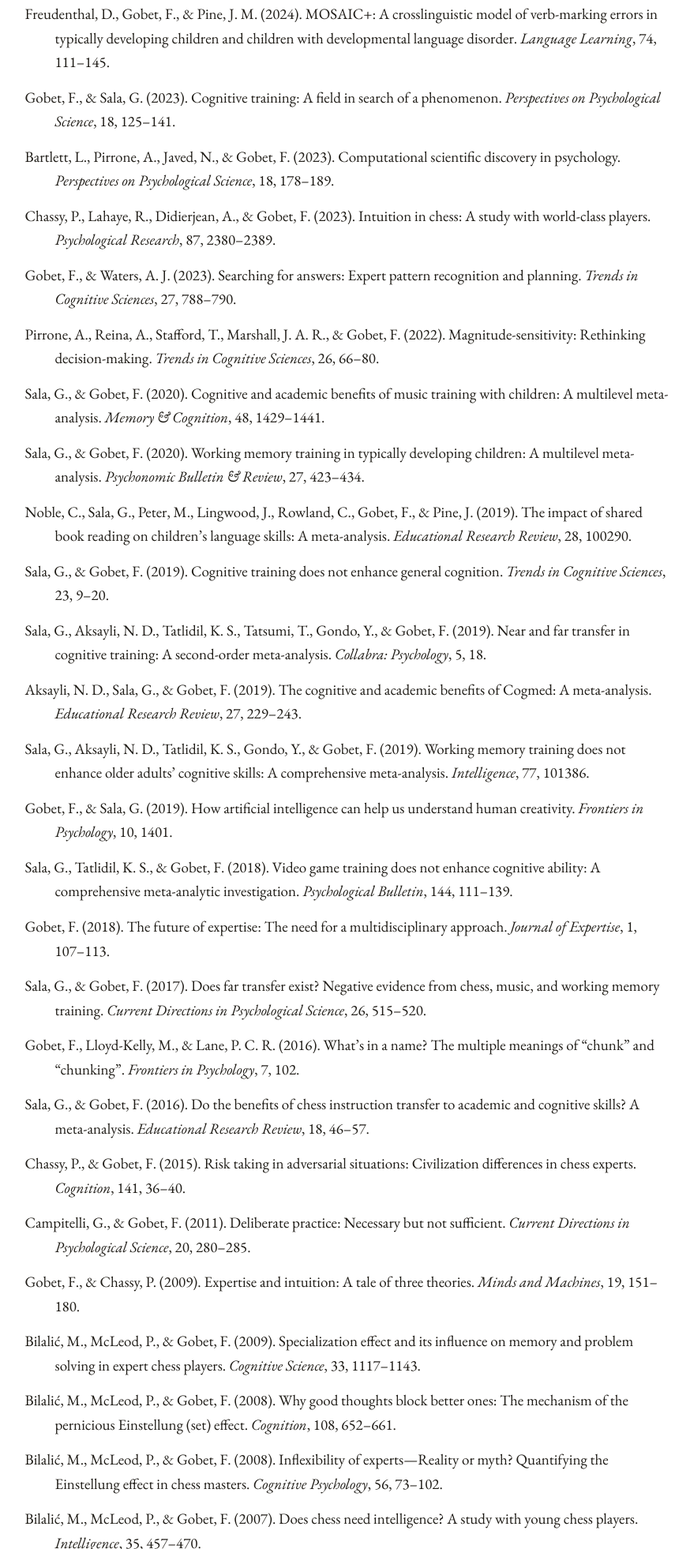
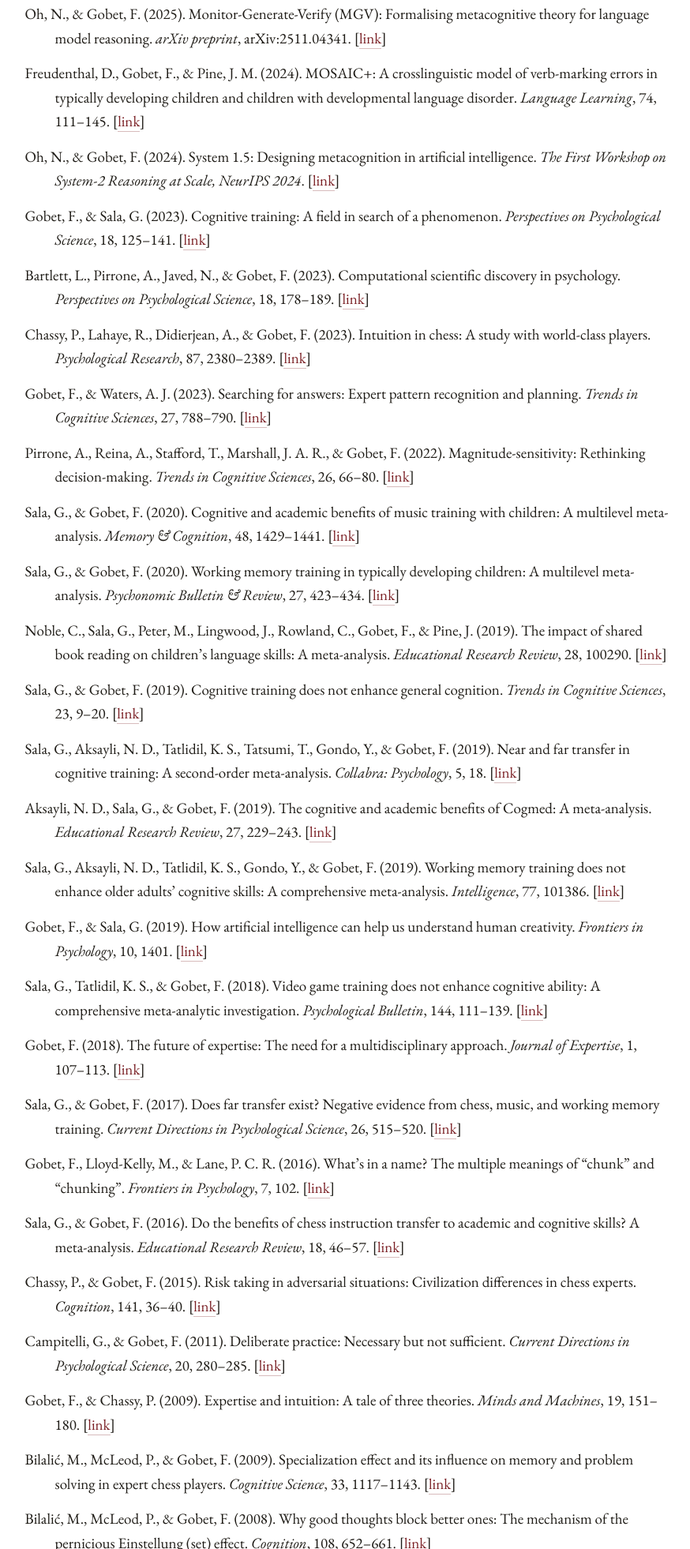
Before and after one commit to fernandgobet/fernandgobet.github.io, a plain HTML site: page publications.html in a window 1280 px wide. Shown: the part 1726-3688 px from the top of the page at 79% size, without its empty margins (200-1074 px from the left). Drawn offline with nearby package versions, Linux system fonts and the light colour scheme.

Commit message:
Add paper links, numbered Simon references and Oh & Gobet papers
Co-Authored-By: Claude Fable 5.2 <noreply@anthropic.com>

```diff
--- a/publications.html
+++ b/publications.html
@@ -38,52 +38,57 @@
 
   <h2>Selected Articles</h2>
   <ol class="pubs">
-    <li>Guida, A., Mathy, F., Gobet, F., Campitelli, G., &amp; Sala, G. (2026). Linking space and ordinal position in working memory: A multi-level meta-analysis of the SPoARC effect. <i>Cognition</i>, 266, 106276.</li>
-    <li>Bartlett, L. K., Javed, N., Bennett, D., Lane, P. C. R., &amp; Gobet, F. (2026). Generating models of attentional cueing and inhibition of return with genetic programming. <i>Cognitive Systems Research</i>, 95, 101420.</li>
-    <li>Oh, N., &amp; Gobet, F. (2026). Small foundation models of human cognition and behaviour. <i>arXiv preprint</i>, arXiv:2608.05224.</li>
-    <li>Jessop, A., Pine, J. M., &amp; Gobet, F. (2025). Chunk-based incremental processing and learning: An integrated theory of word discovery, implicit statistical learning, and speed of lexical processing. <i>Psychological Review</i>, 132, 1340–1374.</li>
-    <li>Martire, K. A., Neal, T. M. S., Gobet, F., Chin, J. M., Berengut, J. F., &amp; Edmond, G. (2025). Psychological insights for judging expertise and implications for adversarial legal contexts. <i>Nature Reviews Psychology</i>, 4, 264–276.</li>
-    <li>Musslick, S., Bartlett, L. K., Chandramouli, S. H., Dubova, M., Gobet, F., Griffiths, T. L., et al. (2025). Automating the practice of science: Opportunities, challenges, and implications. <i>Proceedings of the National Academy of Sciences</i>, 122, e2401238121.</li>    <li>Freudenthal, D., Gobet, F., &amp; Pine, J. M. (2024). MOSAIC+: A crosslinguistic model of verb-marking errors in typically developing children and children with developmental language disorder. <i>Language Learning</i>, 74, 111–145.</li>    <li>Gobet, F., &amp; Sala, G. (2023). Cognitive training: A field in search of a phenomenon. <i>Perspectives on Psychological Science</i>, 18, 125–141.</li>
-    <li>Bartlett, L., Pirrone, A., Javed, N., &amp; Gobet, F. (2023). Computational scientific discovery in psychology. <i>Perspectives on Psychological Science</i>, 18, 178–189.</li>
-    <li>Chassy, P., Lahaye, R., Didierjean, A., &amp; Gobet, F. (2023). Intuition in chess: A study with world-class players. <i>Psychological Research</i>, 87, 2380–2389.</li>
-    <li>Gobet, F., &amp; Waters, A. J. (2023). Searching for answers: Expert pattern recognition and planning. <i>Trends in Cognitive Sciences</i>, 27, 788–790.</li>
-    <li>Pirrone, A., Reina, A., Stafford, T., Marshall, J. A. R., &amp; Gobet, F. (2022). Magnitude-sensitivity: Rethinking decision-making. <i>Trends in Cognitive Sciences</i>, 26, 66–80.</li>
-    <li>Sala, G., &amp; Gobet, F. (2020). Cognitive and academic benefits of music training with children: A multilevel meta-analysis. <i>Memory &amp; Cognition</i>, 48, 1429–1441.</li>
-    <li>Sala, G., &amp; Gobet, F. (2020). Working memory training in typically developing children: A multilevel meta-analysis. <i>Psychonomic Bulletin &amp; Review</i>, 27, 423–434.</li>
-    <li>Noble, C., Sala, G., Peter, M., Lingwood, J., Rowland, C., Gobet, F., &amp; Pine, J. (2019). The impact of shared book reading on children’s language skills: A meta-analysis. <i>Educational Research Review</i>, 28, 100290.</li>
-    <li>Sala, G., &amp; Gobet, F. (2019). Cognitive training does not enhance general cognition. <i>Trends in Cognitive Sciences</i>, 23, 9–20.</li>
-    <li>Sala, G., Aksayli, N. D., Tatlidil, K. S., Tatsumi, T., Gondo, Y., &amp; Gobet, F. (2019). Near and far transfer in cognitive training: A second-order meta-analysis. <i>Collabra: Psychology</i>, 5, 18.</li>
-    <li>Aksayli, N. D., Sala, G., &amp; Gobet, F. (2019). The cognitive and academic benefits of Cogmed: A meta-analysis. <i>Educational Research Review</i>, 27, 229–243.</li>
-    <li>Sala, G., Aksayli, N. D., Tatlidil, K. S., Gondo, Y., &amp; Gobet, F. (2019). Working memory training does not enhance older adults’ cognitive skills: A comprehensive meta-analysis. <i>Intelligence</i>, 77, 101386.</li>
-    <li>Gobet, F., &amp; Sala, G. (2019). How artificial intelligence can help us understand human creativity. <i>Frontiers in Psychology</i>, 10, 1401.</li>
-    <li>Sala, G., Tatlidil, K. S., &amp; Gobet, F. (2018). Video game training does not enhance cognitive ability: A comprehensive meta-analytic investigation. <i>Psychological Bulletin</i>, 144, 111–139.</li>
-    <li>Gobet, F. (2018). The future of expertise: The need for a multidisciplinary approach. <i>Journal of Expertise</i>, 1, 107–113.</li>
-    <li>Sala, G., &amp; Gobet, F. (2017). Does far transfer exist? Negative evidence from chess, music, and working memory training. <i>Current Directions in Psychological Science</i>, 26, 515–520.</li>
-    <li>Gobet, F., Lloyd-Kelly, M., &amp; Lane, P. C. R. (2016). What’s in a name? The multiple meanings of “chunk” and “chunking”. <i>Frontiers in Psychology</i>, 7, 102.</li>
-    <li>Sala, G., &amp; Gobet, F. (2016). Do the benefits of chess instruction transfer to academic and cognitive skills? A meta-analysis. <i>Educational Research Review</i>, 18, 46–57.</li>
-    <li>Chassy, P., &amp; Gobet, F. (2015). Risk taking in adversarial situations: Civilization differences in chess experts. <i>Cognition</i>, 141, 36–40.</li>
-    <li>Campitelli, G., &amp; Gobet, F. (2011). Deliberate practice: Necessary but not sufficient. <i>Current Directions in Psychological Science</i>, 20, 280–285.</li>
-    <li>Gobet, F., &amp; Chassy, P. (2009). Expertise and intuition: A tale of three theories. <i>Minds and Machines</i>, 19, 151–180.</li>
-    <li>Bilalić, M., McLeod, P., &amp; Gobet, F. (2009). Specialization effect and its influence on memory and problem solving in expert chess players. <i>Cognitive Science</i>, 33, 1117–1143.</li>
-    <li>Bilalić, M., McLeod, P., &amp; Gobet, F. (2008). Why good thoughts block better ones: The mechanism of the pernicious Einstellung (set) effect. <i>Cognition</i>, 108, 652–661.</li>
-    <li>Bilalić, M., McLeod, P., &amp; Gobet, F. (2008). Inflexibility of experts—Reality or myth? Quantifying the Einstellung effect in chess masters. <i>Cognitive Psychology</i>, 56, 73–102.</li>
-    <li>Bilalić, M., McLeod, P., &amp; Gobet, F. (2007). Does chess need intelligence? A study with young chess players. <i>Intelligence</i>, 35, 457–470.</li>
-    <li>Gobet, F., &amp; Campitelli, G. (2007). The role of domain-specific practice, handedness, and starting age in chess. <i>Developmental Psychology</i>, 43, 159–172.</li>
-    <li>Campitelli, G., Gobet, F., Head, K., Buckley, M., &amp; Parker, A. (2007). Brain localization of memory chunks in chessplayers. <i>International Journal of Neuroscience</i>, 117, 1641–1659.</li>
-    <li>Gobet, F. (2005). Chunking models of expertise: Implications for education. <i>Applied Cognitive Psychology</i>, 19, 183–204.</li>
-    <li>Campitelli, G., &amp; Gobet, F. (2005). The mind’s eye in blindfold chess. <i>European Journal of Cognitive Psychology</i>, 17, 23–45.</li>
-    <li>Gobet, F., &amp; Clarkson, G. (2004). Chunks in expert memory: Evidence for the magical number four… or is it two? <i>Memory</i>, 12, 732–747.</li>
-    <li>Gobet, F., &amp; Waters, A. J. (2003). The role of constraints in expert memory. <i>Journal of Experimental Psychology: Learning</i>, Memory, and Cognition, 29, 1082–1094.</li>
-    <li>Gobet, F., Lane, P. C. R., Croker, S., Cheng, P. C.-H., Jones, G., Oliver, I., &amp; Pine, J. M. (2001). Chunking mechanisms in human learning. <i>Trends in Cognitive Sciences</i>, 5, 236–243.</li>
-    <li>Gobet, F., &amp; Simon, H. A. (2000). <a href="https://doi.org/10.1207/s15516709cog2404_4">Five seconds or sixty? Presentation time in expert memory</a>. <i>Cognitive Science</i>, 24, 651–682.</li>
-    <li>Gobet, F. (1998). Expert memory: A comparison of four theories. <i>Cognition</i>, 66, 115–152.</li>
-    <li>Gobet, F., &amp; Simon, H. A. (1998). <a href="https://doi.org/10.1080/741942359">Expert chess memory: Revisiting the chunking hypothesis</a>. <i>Memory</i>, 6, 225–255.</li>
-    <li>Gobet, F., &amp; Simon, H. A. (1998). <a href="https://doi.org/10.1007/s004260050025">Pattern recognition makes search possible: Comments on Holding (1992)</a>. <i>Psychological Research</i>, 61, 204–208.</li>
-    <li>Gobet, F. (1997). A pattern-recognition theory of search in expert problem solving. <i>Thinking &amp; Reasoning</i>, 3, 291–313.</li>
-    <li>Gobet, F., &amp; Simon, H. A. (1996). <a href="https://doi.org/10.1006/cogp.1996.0011">Templates in chess memory: A mechanism for recalling several boards</a>. <i>Cognitive Psychology</i>, 31, 1–40.</li>
-    <li>Gobet, F., &amp; Simon, H. A. (1996). <a href="https://doi.org/10.3758/BF03200937">Recall of random and distorted chess positions: Implications for the theory of expertise</a>. <i>Memory &amp; Cognition</i>, 24, 493–503.</li>
-    <li>Gobet, F., &amp; Simon, H. A. (1996). <a href="https://doi.org/10.3758/BF03212414">Recall of rapidly presented random chess positions is a function of skill</a>. <i>Psychonomic Bulletin &amp; Review</i>, 3, 159–163.</li>
-    <li>Gobet, F., &amp; Simon, H. A. (1996). <a href="https://doi.org/10.1111/j.1467-9280.1996.tb00666.x">The roles of recognition processes and look-ahead search in time-constrained expert problem solving: Evidence from grand-master-level chess</a>. <i>Psychological Science</i>, 7, 52–55.</li>
+    <li>Guida, A., Mathy, F., Gobet, F., Campitelli, G., &amp; Sala, G. (2026). Linking space and ordinal position in working memory: A multi-level meta-analysis of the SPoARC effect. <i>Cognition</i>, 266, 106276. [<a href="https://doi.org/10.1016/j.cognition.2025.106276">link</a>]</li>
+    <li>Bartlett, L. K., Javed, N., Bennett, D., Lane, P. C. R., &amp; Gobet, F. (2026). Generating models of attentional cueing and inhibition of return with genetic programming. <i>Cognitive Systems Research</i>, 95, 101420. [<a href="https://doi.org/10.1016/j.cogsys.2025.101420">link</a>]</li>
+    <li>Oh, N., &amp; Gobet, F. (2026). Small foundation models of human cognition and behaviour. <i>arXiv preprint</i>, arXiv:2608.05224. [<a href="https://arxiv.org/abs/2608.05224">link</a>]</li>
+    <li>Jessop, A., Pine, J. M., &amp; Gobet, F. (2025). Chunk-based incremental processing and learning: An integrated theory of word discovery, implicit statistical learning, and speed of lexical processing. <i>Psychological Review</i>, 132, 1340–1374. [<a href="https://doi.org/10.1037/rev0000564">link</a>]</li>
+    <li>Martire, K. A., Neal, T. M. S., Gobet, F., Chin, J. M., Berengut, J. F., &amp; Edmond, G. (2025). Psychological insights for judging expertise and implications for adversarial legal contexts. <i>Nature Reviews Psychology</i>, 4, 264–276. [<a href="https://doi.org/10.1038/s44159-025-00430-4">link</a>]</li>
+    <li>Musslick, S., Bartlett, L. K., Chandramouli, S. H., Dubova, M., Gobet, F., Griffiths, T. L., et al. (2025). Automating the practice of science: Opportunities, challenges, and implications. <i>Proceedings of the National Academy of Sciences</i>, 122, e2401238121. [<a href="https://doi.org/10.1073/pnas.2401238121">link</a>]</li>
+    <li>Oh, N., &amp; Gobet, F. (2025). Monitor-Generate-Verify (MGV): Formalising metacognitive theory for language model reasoning. <i>arXiv preprint</i>, arXiv:2511.04341. [<a href="https://arxiv.org/abs/2511.04341">link</a>]</li>
+    <li>Freudenthal, D., Gobet, F., &amp; Pine, J. M. (2024). MOSAIC+: A crosslinguistic model of verb-marking errors in typically developing children and children with developmental language disorder. <i>Language Learning</i>, 74, 111–145. [<a href="https://doi.org/10.1111/lang.12580">link</a>]</li>
+    <li>Oh, N., &amp; Gobet, F. (2024). System 1.5: Designing metacognition in artificial intelligence. <i>The First Workshop on System-2 Reasoning at Scale, NeurIPS 2024</i>. [<a href="https://neurips.cc/virtual/2024/104306">link</a>]</li>
+    <li>Gobet, F., &amp; Sala, G. (2023). Cognitive training: A field in search of a phenomenon. <i>Perspectives on Psychological Science</i>, 18, 125–141. [<a href="https://doi.org/10.1177/17456916221091830">link</a>]</li>
+    <li>Bartlett, L., Pirrone, A., Javed, N., &amp; Gobet, F. (2023). Computational scientific discovery in psychology. <i>Perspectives on Psychological Science</i>, 18, 178–189. [<a href="https://doi.org/10.1177/17456916221091833">link</a>]</li>
+    <li>Chassy, P., Lahaye, R., Didierjean, A., &amp; Gobet, F. (2023). Intuition in chess: A study with world-class players. <i>Psychological Research</i>, 87, 2380–2389. [<a href="https://doi.org/10.1007/s00426-023-01823-x">link</a>]</li>
+    <li>Gobet, F., &amp; Waters, A. J. (2023). Searching for answers: Expert pattern recognition and planning. <i>Trends in Cognitive Sciences</i>, 27, 788–790. [<a href="https://doi.org/10.1016/j.tics.2023.07.006">link</a>]</li>
+    <li>Pirrone, A., Reina, A., Stafford, T., Marshall, J. A. R., &amp; Gobet, F. (2022). Magnitude-sensitivity: Rethinking decision-making. <i>Trends in Cognitive Sciences</i>, 26, 66–80. [<a href="https://doi.org/10.1016/j.tics.2021.10.006">link</a>]</li>
+    <li>Sala, G., &amp; Gobet, F. (2020). Cognitive and academic benefits of music training with children: A multilevel meta-analysis. <i>Memory &amp; Cognition</i>, 48, 1429–1441. [<a href="https://doi.org/10.3758/s13421-020-01060-2">link</a>]</li>
+    <li>Sala, G., &amp; Gobet, F. (2020). Working memory training in typically developing children: A multilevel meta-analysis. <i>Psychonomic Bulletin &amp; Review</i>, 27, 423–434. [<a href="https://doi.org/10.3758/s13423-019-01681-y">link</a>]</li>
+    <li>Noble, C., Sala, G., Peter, M., Lingwood, J., Rowland, C., Gobet, F., &amp; Pine, J. (2019). The impact of shared book reading on children’s language skills: A meta-analysis. <i>Educational Research Review</i>, 28, 100290. [<a href="https://doi.org/10.1016/j.edurev.2019.100290">link</a>]</li>
+    <li>Sala, G., &amp; Gobet, F. (2019). Cognitive training does not enhance general cognition. <i>Trends in Cognitive Sciences</i>, 23, 9–20. [<a href="https://doi.org/10.1016/j.tics.2018.10.004">link</a>]</li>
+    <li>Sala, G., Aksayli, N. D., Tatlidil, K. S., Tatsumi, T., Gondo, Y., &amp; Gobet, F. (2019). Near and far transfer in cognitive training: A second-order meta-analysis. <i>Collabra: Psychology</i>, 5, 18. [<a href="https://doi.org/10.1525/collabra.203">link</a>]</li>
+    <li>Aksayli, N. D., Sala, G., &amp; Gobet, F. (2019). The cognitive and academic benefits of Cogmed: A meta-analysis. <i>Educational Research Review</i>, 27, 229–243. [<a href="https://doi.org/10.1016/j.edurev.2019.04.003">link</a>]</li>
+    <li>Sala, G., Aksayli, N. D., Tatlidil, K. S., Gondo, Y., &amp; Gobet, F. (2019). Working memory training does not enhance older adults’ cognitive skills: A comprehensive meta-analysis. <i>Intelligence</i>, 77, 101386. [<a href="https://doi.org/10.1016/j.intell.2019.101386">link</a>]</li>
+    <li>Gobet, F., &amp; Sala, G. (2019). How artificial intelligence can help us understand human creativity. <i>Frontiers in Psychology</i>, 10, 1401. [<a href="https://doi.org/10.3389/fpsyg.2019.01401">link</a>]</li>
+    <li>Sala, G., Tatlidil, K. S., &amp; Gobet, F. (2018). Video game training does not enhance cognitive ability: A comprehensive meta-analytic investigation. <i>Psychological Bulletin</i>, 144, 111–139. [<a href="https://doi.org/10.1037/bul0000139">link</a>]</li>
+    <li>Gobet, F. (2018). The future of expertise: The need for a multidisciplinary approach. <i>Journal of Expertise</i>, 1, 107–113. [<a href="https://www.journalofexpertise.org/articles/volume1_issue2/JoE_2018_1_2_Gobet.html">link</a>]</li>
+    <li>Sala, G., &amp; Gobet, F. (2017). Does far transfer exist? Negative evidence from chess, music, and working memory training. <i>Current Directions in Psychological Science</i>, 26, 515–520. [<a href="https://doi.org/10.1177/0963721417712760">link</a>]</li>
+    <li>Gobet, F., Lloyd-Kelly, M., &amp; Lane, P. C. R. (2016). What’s in a name? The multiple meanings of “chunk” and “chunking”. <i>Frontiers in Psychology</i>, 7, 102. [<a href="https://doi.org/10.3389/fpsyg.2016.00102">link</a>]</li>
+    <li>Sala, G., &amp; Gobet, F. (2016). Do the benefits of chess instruction transfer to academic and cognitive skills? A meta-analysis. <i>Educational Research Review</i>, 18, 46–57. [<a href="https://doi.org/10.1016/j.edurev.2016.02.002">link</a>]</li>
+    <li>Chassy, P., &amp; Gobet, F. (2015). Risk taking in adversarial situations: Civilization differences in chess experts. <i>Cognition</i>, 141, 36–40. [<a href="https://doi.org/10.1016/j.cognition.2015.04.008">link</a>]</li>
+    <li>Campitelli, G., &amp; Gobet, F. (2011). Deliberate practice: Necessary but not sufficient. <i>Current Directions in Psychological Science</i>, 20, 280–285. [<a href="https://doi.org/10.1177/0963721411421922">link</a>]</li>
+    <li>Gobet, F., &amp; Chassy, P. (2009). Expertise and intuition: A tale of three theories. <i>Minds and Machines</i>, 19, 151–180. [<a href="https://doi.org/10.1007/s11023-008-9131-5">link</a>]</li>
+    <li>Bilalić, M., McLeod, P., &amp; Gobet, F. (2009). Specialization effect and its influence on memory and problem solving in expert chess players. <i>Cognitive Science</i>, 33, 1117–1143. [<a href="https://doi.org/10.1111/j.1551-6709.2009.01030.x">link</a>]</li>
+    <li>Bilalić, M., McLeod, P., &amp; Gobet, F. (2008). Why good thoughts block better ones: The mechanism of the pernicious Einstellung (set) effect. <i>Cognition</i>, 108, 652–661. [<a href="https://doi.org/10.1016/j.cognition.2008.05.005">link</a>]</li>
+    <li>Bilalić, M., McLeod, P., &amp; Gobet, F. (2008). Inflexibility of experts—Reality or myth? Quantifying the Einstellung effect in chess masters. <i>Cognitive Psychology</i>, 56, 73–102. [<a href="https://doi.org/10.1016/j.cogpsych.2007.02.001">link</a>]</li>
+    <li>Bilalić, M., McLeod, P., &amp; Gobet, F. (2007). Does chess need intelligence? A study with young chess players. <i>Intelligence</i>, 35, 457–470. [<a href="https://doi.org/10.1016/j.intell.2006.09.005">link</a>]</li>
+    <li>Gobet, F., &amp; Campitelli, G. (2007). The role of domain-specific practice, handedness, and starting age in chess. <i>Developmental Psychology</i>, 43, 159–172. [<a href="https://doi.org/10.1037/0012-1649.43.1.159">link</a>]</li>
+    <li>Campitelli, G., Gobet, F., Head, K., Buckley, M., &amp; Parker, A. (2007). Brain localization of memory chunks in chessplayers. <i>International Journal of Neuroscience</i>, 117, 1641–1659. [<a href="https://doi.org/10.1080/00207450601041955">link</a>]</li>
+    <li>Gobet, F. (2005). Chunking models of expertise: Implications for education. <i>Applied Cognitive Psychology</i>, 19, 183–204. [<a href="https://doi.org/10.1002/acp.1110">link</a>]</li>
+    <li>Campitelli, G., &amp; Gobet, F. (2005). The mind’s eye in blindfold chess. <i>European Journal of Cognitive Psychology</i>, 17, 23–45. [<a href="https://doi.org/10.1080/09541440340000349">link</a>]</li>
+    <li>Gobet, F., &amp; Clarkson, G. (2004). Chunks in expert memory: Evidence for the magical number four… or is it two? <i>Memory</i>, 12, 732–747. [<a href="https://doi.org/10.1080/09658210344000530">link</a>]</li>
+    <li>Gobet, F., &amp; Waters, A. J. (2003). The role of constraints in expert memory. <i>Journal of Experimental Psychology: Learning, Memory, and Cognition</i>, 29, 1082–1094. [<a href="https://doi.org/10.1037/0278-7393.29.6.1082">link</a>]</li>
+    <li>Gobet, F., Lane, P. C. R., Croker, S., Cheng, P. C.-H., Jones, G., Oliver, I., &amp; Pine, J. M. (2001). Chunking mechanisms in human learning. <i>Trends in Cognitive Sciences</i>, 5, 236–243. [<a href="https://doi.org/10.1016/S1364-6613(00)01662-4">link</a>]</li>
+    <li>Gobet, F., &amp; Simon, H. A. (2000). Five seconds or sixty? Presentation time in expert memory. <i>Cognitive Science</i>, 24, 651–682. [<a href="https://doi.org/10.1207/s15516709cog2404_4">link</a>]</li>
+    <li>Simon, H. A., &amp; Gobet, F. (2000). Expertise effects in memory recall: Comment on Vicente and Wang (1998). <i>Psychological Review</i>, 107, 593–600. [<a href="https://doi.org/10.1037/0033-295X.107.3.593">link</a>]</li>
+    <li>Gobet, F. (1998). Expert memory: A comparison of four theories. <i>Cognition</i>, 66, 115–152. [<a href="https://doi.org/10.1016/S0010-0277(98)00020-1">link</a>]</li>
+    <li>Gobet, F., &amp; Simon, H. A. (1998). Expert chess memory: Revisiting the chunking hypothesis. <i>Memory</i>, 6, 225–255. [<a href="https://doi.org/10.1080/741942359">link</a>]</li>
+    <li>Gobet, F., &amp; Simon, H. A. (1998). Pattern recognition makes search possible: Comments on Holding (1992). <i>Psychological Research</i>, 61, 204–208. [<a href="https://doi.org/10.1007/s004260050025">link</a>]</li>
+    <li>Gobet, F. (1997). A pattern-recognition theory of search in expert problem solving. <i>Thinking &amp; Reasoning</i>, 3, 291–313. [<a href="https://doi.org/10.1080/135467897394301">link</a>]</li>
+    <li>Gobet, F., &amp; Simon, H. A. (1996). Templates in chess memory: A mechanism for recalling several boards. <i>Cognitive Psychology</i>, 31, 1–40. [<a href="https://doi.org/10.1006/cogp.1996.0011">link</a>]</li>
+    <li>Gobet, F., &amp; Simon, H. A. (1996). Recall of random and distorted chess positions: Implications for the theory of expertise. <i>Memory &amp; Cognition</i>, 24, 493–503. [<a href="https://doi.org/10.3758/BF03200937">link</a>]</li>
+    <li>Gobet, F., &amp; Simon, H. A. (1996). Recall of rapidly presented random chess positions is a function of skill. <i>Psychonomic Bulletin &amp; Review</i>, 3, 159–163. [<a href="https://doi.org/10.3758/BF03212414">link</a>]</li>
+    <li>Gobet, F., &amp; Simon, H. A. (1996). The roles of recognition processes and look-ahead search in time-constrained expert problem solving: Evidence from grand-master-level chess. <i>Psychological Science</i>, 7, 52–55. [<a href="https://doi.org/10.1111/j.1467-9280.1996.tb00666.x">link</a>]</li>
     <li>Gobet, F., &amp; Jansen, P. (1994). Towards a chess program based on a model of human memory. <i>In Advances in Computer Chess 7</i>. University of Limburg Press.</li>
   </ol>
 </main>
--- a/style.css
+++ b/style.css
@@ -24,7 +24,10 @@ h2::before, h2::after { content:""; flex:1; border-top:1px solid var(--rule); }
 .portrait img { display:block; width:100%; height:auto; aspect-ratio:4/5; object-fit:cover; object-position:50% 38%; }
 
 main > p.lead { font-size:1.28rem; line-height:1.5; margin-bottom:1.2rem; text-align:left; hyphens:manual; }
-.lead:first-of-type::first-letter { float:left; font-size:3.9rem; line-height:.82; padding:.28rem .5rem 0 0; color:var(--accent); }
+sup.ref { font-size:.58em; line-height:0; vertical-align:super; }
+sup.ref a { border:0; margin-left:.08em; }
+sup.ref a:hover { text-decoration:underline; }
+main > p.dropcap::first-letter { float:left; font-size:3.9rem; line-height:.82; padding:.28rem .5rem 0 0; color:var(--accent); }
 
 /* Photographs */
 figure { margin:0; }
```
Also changed, not shown: index.html (+2 -2 lines).
